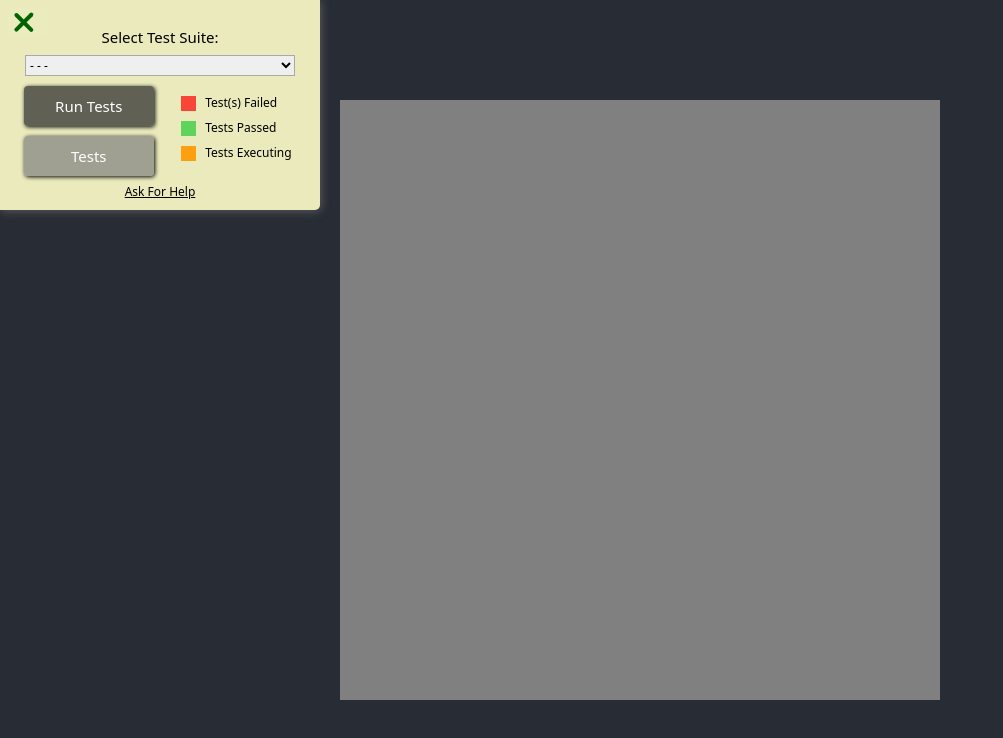
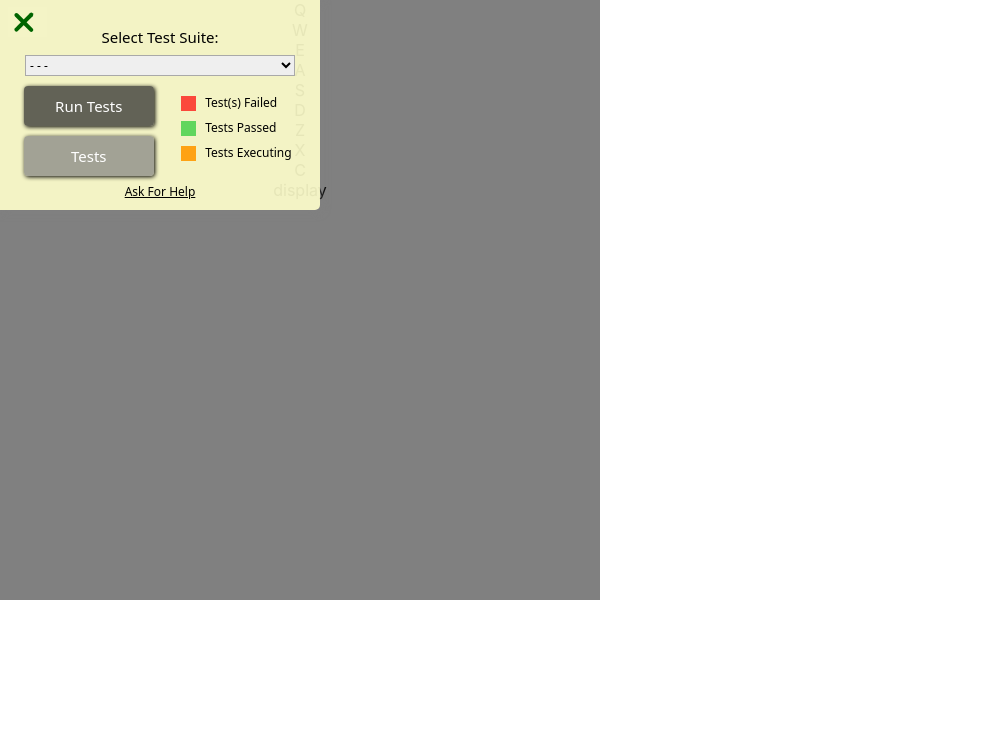
Before and after one commit to MarcinPietkiewicz/drum-machine-redux, a React (Create React App) app: page / in a window 1280 px wide. Shown: the top 738 px of the page, without its empty margins (0-1003 px from the left). Built offline with nearby package versions, Linux system fonts and the light colour scheme.

Commit message:
Refactor classes and names, added drum-pad mockups

```diff
--- a/src/App.js
+++ b/src/App.js
@@ -1,15 +1,21 @@
-import logo from './logo.svg';
-import './App.css';
-import DrumBox from './DrumBox';
+import React from "react";
+import "./App.css";
+import DrumPad from "./DrumPad";
 
-function App() {
-  return (
-    <div className="App">
-      <header className="App-header">
-        <DrumBox />
-      </header>
-    </div>
-  );
+class App extends React.Component {
+  constructor(props) {
+    super(props);
+    this.state = {};
+  }
+
+  render() {
+    return (
+      <div className="App" id="drum-machine">
+        <DrumPad />
+        <div id="display">display</div>
+      </div>
+    );
+  }
 }
 
 export default App;
--- a/src/DrumBox.js
+++ /dev/null
@@ -1,25 +0,0 @@
-import React from "react";
-import styles from "./DrumBox.css";
-
-class DrumBox extends React.Component {
-  constructor(props) {
-    super(props);
-    this.state = {};
-  }
-
-  render() {
-    return (
-      <div id="drum-machine">
-        <div id="display">
-
-            <div className="drum-pad" id=""></div>
-
-
-
-        </div>
-      </div>
-    );
-  }
-}
-
-export default DrumBox;
--- /dev/null
+++ b/src/DrumPad.js
@@ -0,0 +1,27 @@
+import React from "react";
+import styles from "./DrumPad.css";
+
+class DrumBox extends React.Component {
+  constructor(props) {
+    super(props);
+    this.state = {};
+  }
+
+  render() {
+    return (
+      <React.Fragment>
+        <div className="drum-pad" id="Q">Q</div>
+        <div className="drum-pad" id="W">W</div>
+        <div className="drum-pad" id="E">E</div>
+        <div className="drum-pad" id="A">A</div>
+        <div className="drum-pad" id="S">S</div>
+        <div className="drum-pad" id="D">D</div>
+        <div className="drum-pad" id="Z">Z</div>
+        <div className="drum-pad" id="X">X</div>
+        <div className="drum-pad" id="C">C</div>
+      </React.Fragment>
+    );
+  }
+}
+
+export default DrumBox;
```
Also changed, not shown: src/DrumPad.css (renamed from src/DrumBox.css), 1 other file (tests, documents, lock files or other folders).
